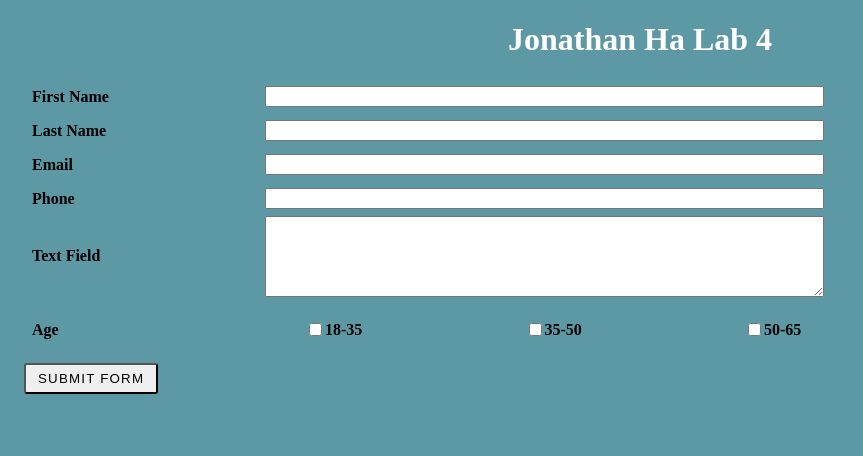
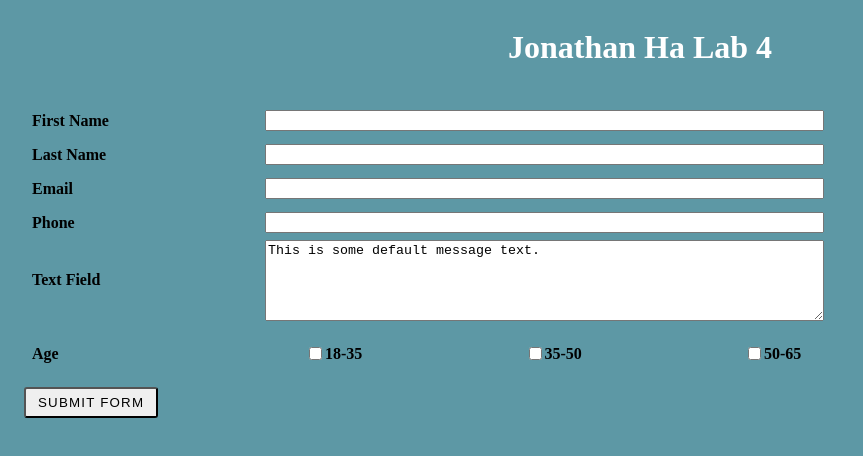
Before and after one commit to jqha/jqha.github.io, a website: page public/lab_4/index.html in a window 1280 px wide. Shown: the whole page, without its empty margins (0-863 px from the left). Drawn offline with Linux system fonts and the light colour scheme.

Commit message:
Lab 4 (Done) [Updated]
Minor Tweaks, added placeholder text to text-field

```diff
--- a/public/lab_4/index.html
+++ b/public/lab_4/index.html
@@ -31,7 +31,7 @@
                     </li>
                     <li>
                         <label for="text-field">Text Field</label>
-                        <textarea id="text-field" name="message" rows="5" cols="33"></textarea>
+                        <textarea id="text-field" name="message" rows="5" cols="33" placeholder="This is some default message text."></textarea>
                     </li>
                     <li>
                         <p>Age</p>
--- a/public/lab_4/styles.css
+++ b/public/lab_4/styles.css
@@ -4,7 +4,8 @@ body {
 }
 
 .header {
-    text-align: center;
+    display: flex;
+    justify-content: center;
     color: white;
 }
 
@@ -48,3 +49,7 @@ body {
     justify-content: space-between;
     flex: 1 0 225px;
 }
+
+::placeholder {
+    color: black;
+}
```
